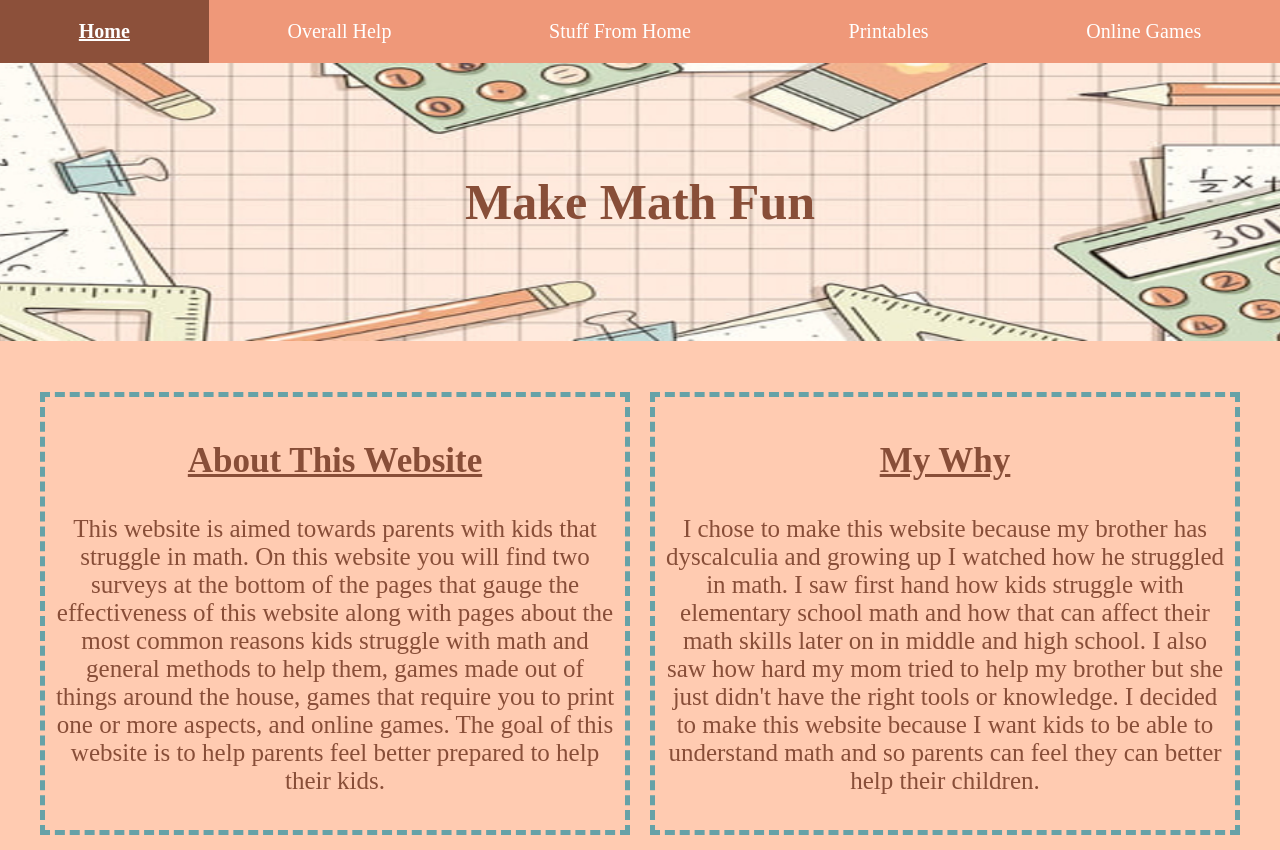
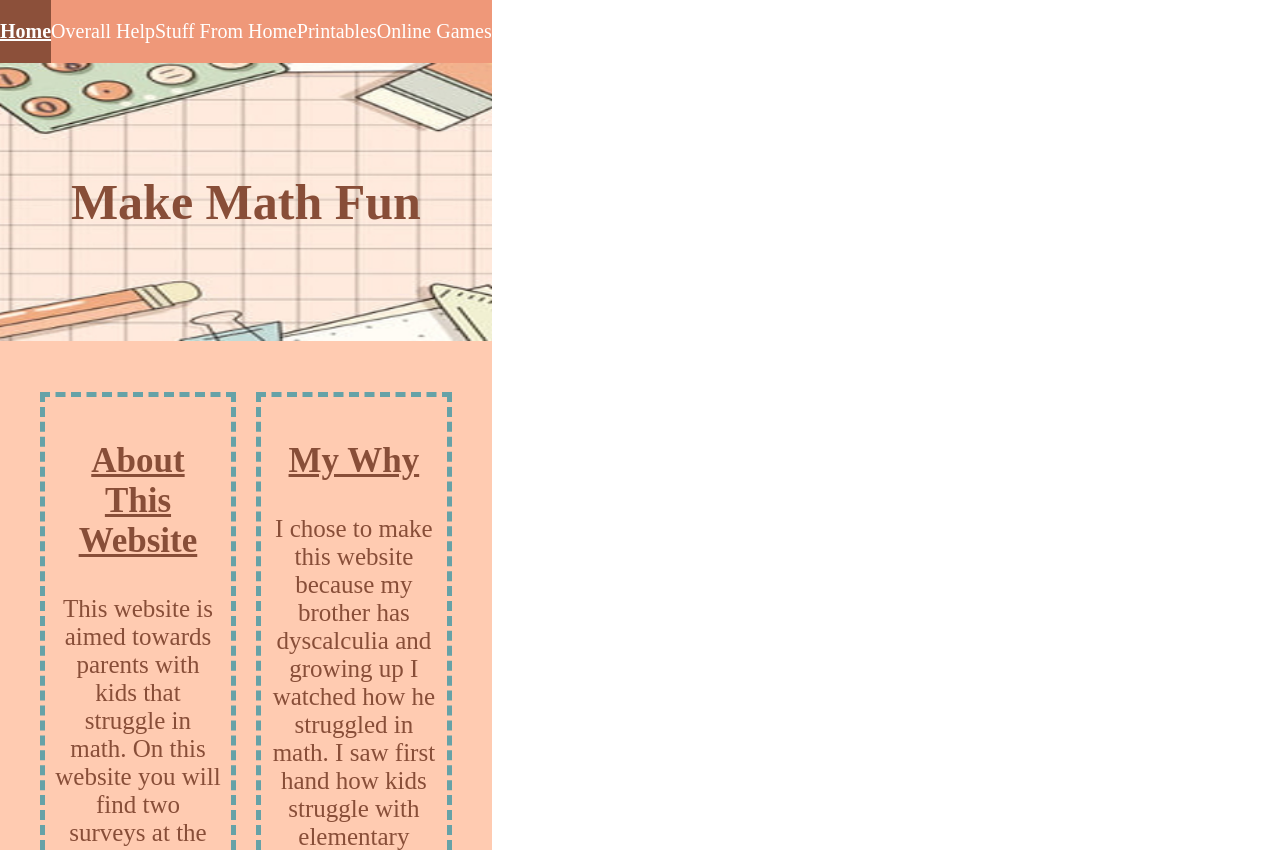
Before and after one commit to summerr1070/website, a plain HTML site: page index.html in a window 1280 px wide. Shown: the top 850 px of the page. Drawn offline with Linux system fonts and the light colour scheme; grey boxes are pictures that could not be loaded.

Commit message:
css fit content

```diff
--- a/style.css
+++ b/style.css
@@ -1,7 +1,7 @@
 /*basic formating*/
 html {
-	width: 100%;
-	height:100%;
+	width: fit-content;
+	height: fit-content;
 	max-width: 100%;
 }
 
```
